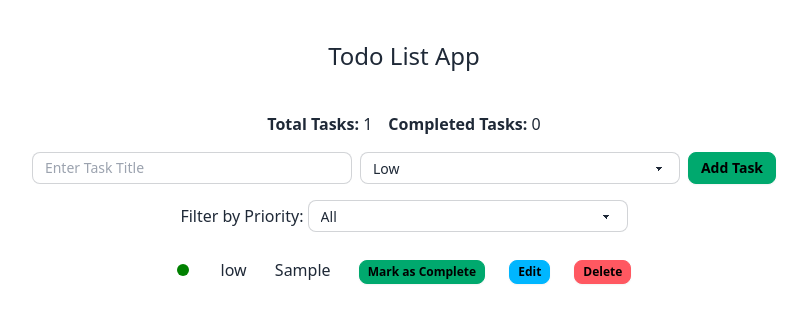
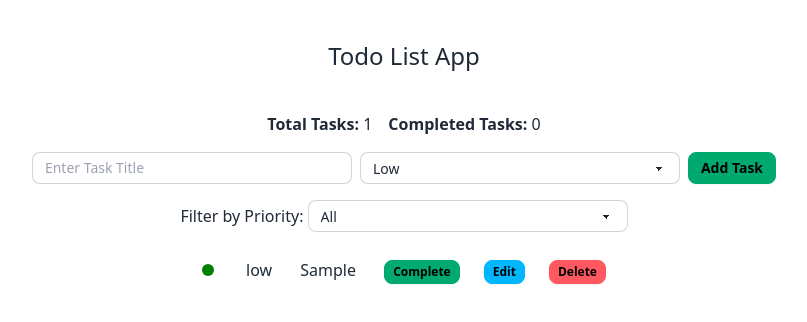
Before and after one commit to Md-Tahsif-Ahmed/Todo-App-With-React-JS, a React (Vite) app: page / in a window 1280 px wide. Both pictures are taken after typing "Sample" into the empty fields and a click on the button "Add Task". Shown: the top 322 px of the page, without its empty margins (236-1043 px from the left). Built offline with nearby package versions, Linux system fonts and the light colour scheme.

Commit message:
Worked on Refresh

```diff
--- a/src/Pages/Components/TaskItem.jsx
+++ b/src/Pages/Components/TaskItem.jsx
@@ -68,13 +68,13 @@ const TaskItem = ({ task, toggleTaskStatus, editTask, deleteTask }) => {
         </div>
       ) : (
 
-      <div className="space-x-6 space-y-3">
+      <div className="space-x-6 space-y-3 ">
         <span style={priorityStyles}></span>
        <span>{task.priority} </span>
       <span style={{ textDecoration: task.completed ? 'line-through' : 'none' }}>{task.title} </span>
 
         <button onClick={handleToggleStatus} className="btn btn-success btn-xs">
-          {task.completed ? 'Mark as Incomplete' : 'Mark as Complete'}
+          {task.completed ? 'Incomplete' : 'Complete'}
         </button>
         <button onClick={handleEdit} className="btn btn-info btn-xs">Edit</button>
         <button onClick={handleDelete} className="btn btn-error btn-xs">Delete</button>
```
